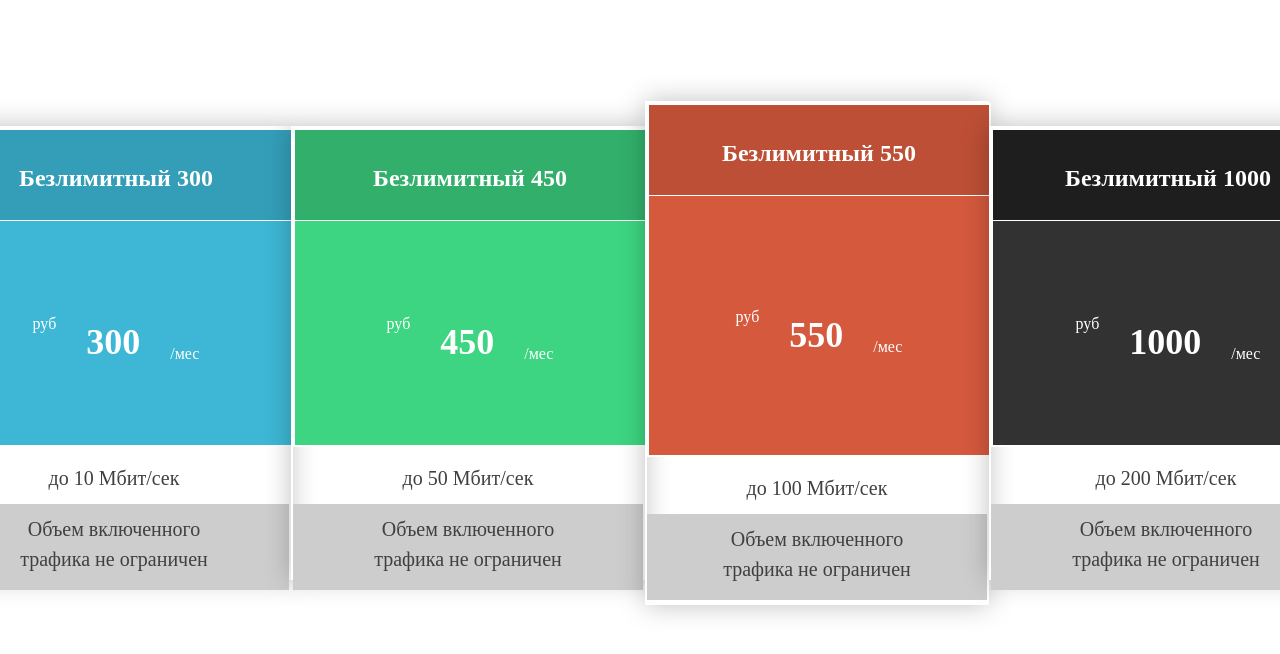
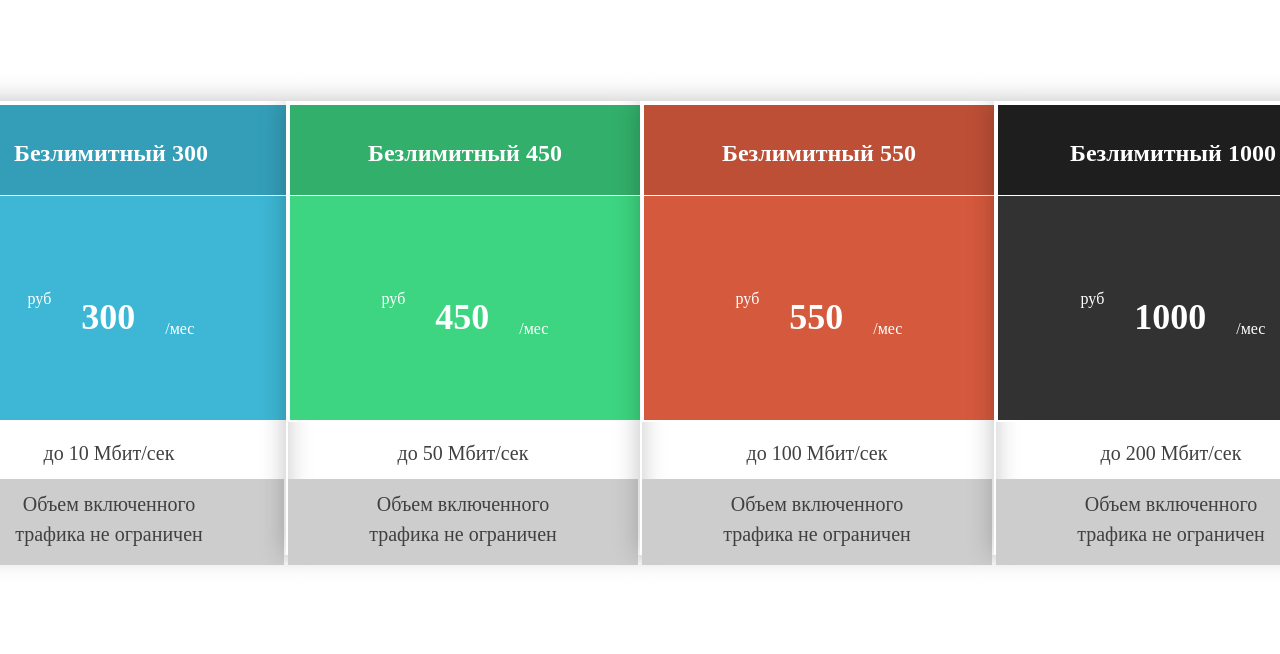
Before and after one commit to WeronikaGRIG/traffic-app, a React (Create React App) app: page / in a window 1280 px wide. Shown: the top 654 px of the page. Built offline with nearby package versions, Linux system fonts and the light colour scheme.

Commit message:
add usestate

```diff
--- a/src/App.css
+++ b/src/App.css
@@ -9,25 +9,3 @@
   padding: 0;
   text-align: center;
 }
-
-:root {
-  /* Color */
-  --black: #171717;
-  --white: #fff;
-
-  --blue: #3db7d5;
-  --blue-dark: #349eb9;
-
-  --green: #3dd581;
-  --green-dark: #32b06b;
-
-  --red: #d5593d;
-  --red-dark: #bd4f36;
-
-  --blackBg: #323232;
-  --blackBg-dark: #1e1e1e;
-
-  --grey: #cdcdcd;
-  --grey-dark: #404040;
-  --grey: #cdcdcd;
-}
--- a/src/components/Card/Card.jsx
+++ b/src/components/Card/Card.jsx
@@ -1,12 +1,12 @@
 
-import './Card.css';
-import { cards } from './store.js'
+import styles from './Card.module.css';
+import { cards } from './data.js'
 import CardList from './CardList';
 
 export default function Card() {
     return (
 
-        <div className="cards">
+        <div className={styles.cards}>
 
             {cards.map((card, i) => {
                 return (
--- /dev/null
+++ b/src/components/Card/Card.module.css
@@ -0,0 +1,6 @@
+.cards {
+    display: flex;
+    align-items: center;
+
+    margin: 1px;
+}
--- a/src/components/Card/CardList.jsx
+++ b/src/components/Card/CardList.jsx
@@ -1,17 +1,19 @@
+import { useState } from 'react';
+import styles from './CardList.module.css'
 
-
-export default function CardList({ title, price, info, desc, backgroundColor, background, active }) {
+export default function CardList({ title, price, info, desc, backgroundColor, background }) {
+    const [redBg, setredBg] = useState(0);
 
     return (
-        <div className="card" style={{ width: active ? '340px' : '350px', height: active ? '500px' : '450px', }}>
-            <div className="card__top" style={{ backgroundColor }}>
-                <h3 className="card__title" style={{ background }}>{title}</h3>
-                <div className="card__price"><span> руб </span><strong>{price}</strong>  /мес</div>
+        <div className={styles.card}>
+            <div className={styles.card__top} style={{ backgroundColor }}>
+                <h3 className={styles.card__title} style={{ background }}>{title}</h3>
+                <div className={styles.card__price}><span> руб </span><strong>{price}</strong>  /мес</div>
             </div>
 
-            <div className="card_boton">
-                <div className="card__info">{info}</div>
-                <div className="card__desc">
+            <div className={styles.card_boton}>
+                <div className={styles.card__info}>{info}</div>
+                <div className={styles.card__desc}>
                     <p>{desc}</p>
                 </div>
             </div>
--- a/src/components/Card/Card.css
+++ b/src/components/Card/CardList.module.css
@@ -1,11 +1,33 @@
-.cards {
-    display: flex;
-    align-items: center;
+:root {
+    /* Color */
+    --black: #171717;
+    --white: #fff;
 
-    margin: 1px;
+    --blue: #3db7d5;
+    --blue-dark: #349eb9;
+
+    --green: #3dd581;
+    --green-dark: #32b06b;
+
+    --red: #d5593d;
+    --red-dark: #bd4f36;
+
+    --blackBg: #323232;
+    --blackBg-dark: #1e1e1e;
+
+    --grey: #cdcdcd;
+    --grey-dark: #404040;
+    --grey: #cdcdcd;
 }
 
 .card {
+    width: 350px;
+    height: 450px;
+    border: 2px solid var(--white);
+    box-shadow: 0px 0px 25px 0px rgba(0, 0, 0, 0.25);
+}
+
+.card__active {
     width: 350px;
     height: 450px;
     border: 2px solid var(--white);
--- a/src/components/Card/store.js
+++ b/src/components/Card/data.js
@@ -38,6 +38,7 @@ const cards = [
         "backgroundColor": "#323232",
         "background": "#1e1e1e",
         "active": false
+
     }
 ]
 export { cards };
```
Also changed, not shown: 1 other file (tests, documents, lock files or other folders).
